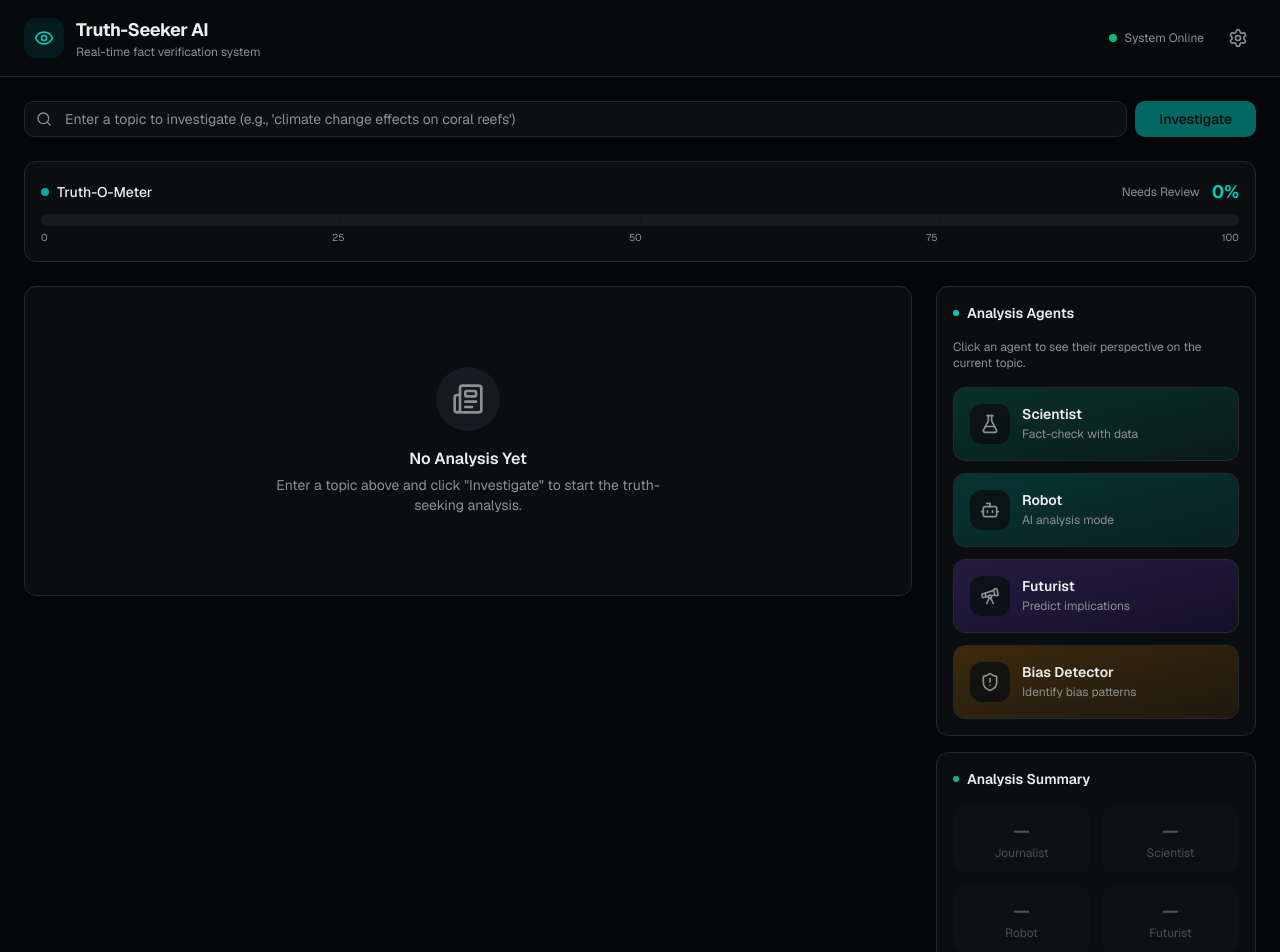
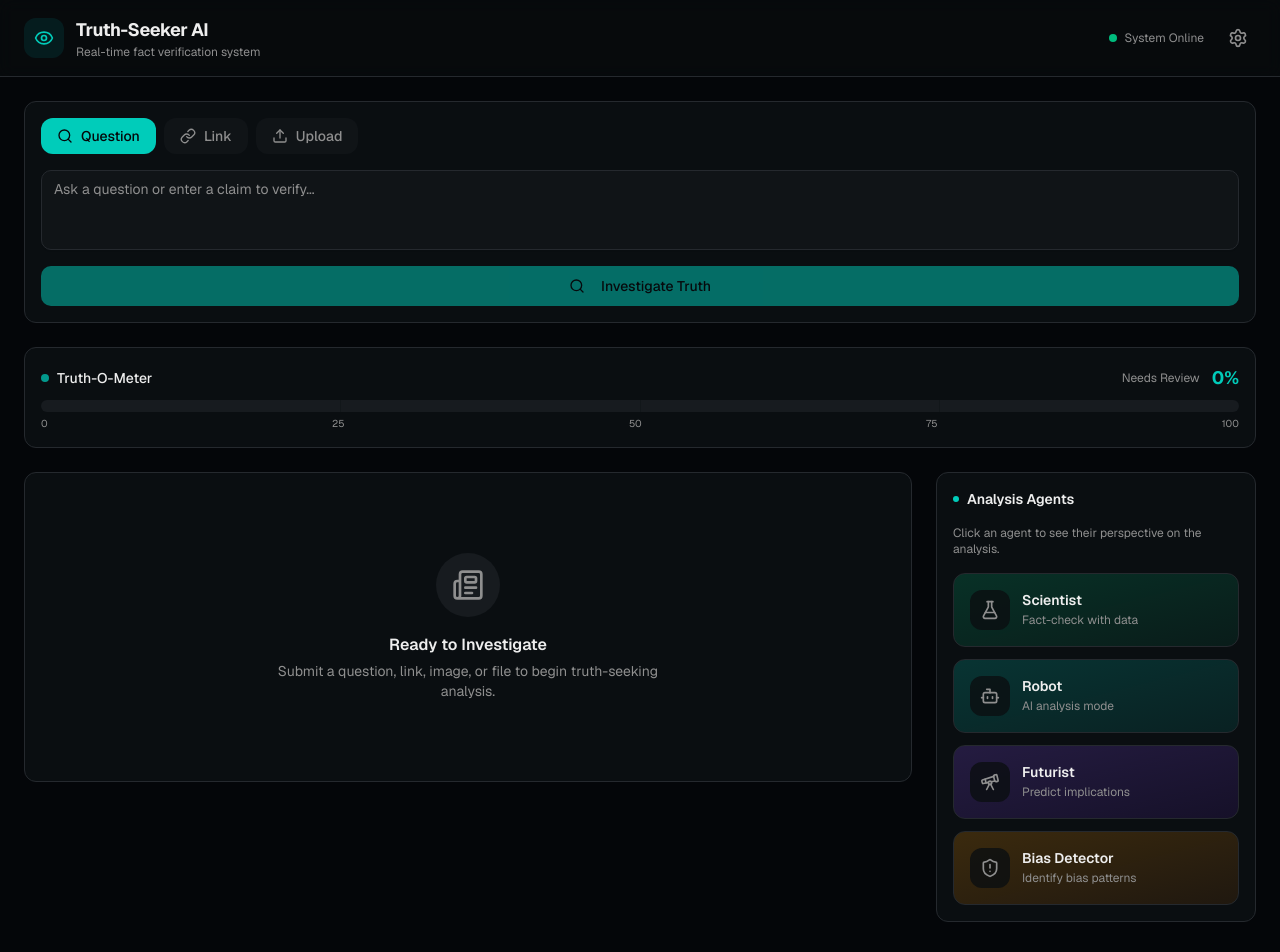
Before and after one commit to conwatcher/v0-ai-truth-dashboard, a Next.js app: page / in a window 1280 px wide. Shown: the top 952 px of the page. Built offline with nearby package versions, Linux system fonts and the light colour scheme.

Commit message:
feat: integrate QueryInput and external Truth-Seeker API\n\nUse QueryInput component and forward API requests to external service.

```diff
--- a/app/api/analyze/route.ts
+++ b/app/api/analyze/route.ts
@@ -1,27 +1,19 @@
 // API route to forward requests to your external Truth-Seeker Agent
 
+export interface AgentPerspective {
+  analysis: string
+  truthScore: number
+  keyFindings: string[]
+  confidence: number
+}
+
 export interface AgentResponse {
-  journalist: {
-    content: string
-    score: number
-  }
-  scientist: {
-    content: string
-    score: number
-  }
-  robot: {
-    content: string
-    score: number
-  }
-  futurist: {
-    content: string
-    score: number
-  }
-  biasDetector: {
-    content: string
-    score: number
-  }
-  overallScore: number
+  journalist: AgentPerspective
+  scientist: AgentPerspective
+  robot: AgentPerspective
+  futurist: AgentPerspective
+  biasDetector: AgentPerspective
+  overallTruthScore: number
   timestamp: string
 }
 
--- a/app/page.tsx
+++ b/app/page.tsx
@@ -1,131 +1,103 @@
 "use client"
 
-import { useState, useCallback } from "react"
+import { useState } from "react"
 import { DashboardHeader } from "@/components/dashboard-header"
 import { TruthMeter } from "@/components/truth-meter"
 import { AgentButton } from "@/components/agent-button"
-import { TopicSearch } from "@/components/topic-search"
-import { AnalysisDisplay } from "@/components/analysis-display"
+import { QueryInput, type QueryData } from "@/components/query-input"
+import { AnalysisDisplay, type AnalysisResult } from "@/components/analysis-display"
 
 type Agent = "journalist" | "scientist" | "robot" | "futurist" | "bias-detector"
-
-interface AnalysisResult {
-  content: string
-  score: number
-  agent: string
-  timestamp: string
-}
 
 const agents: Agent[] = ["scientist", "robot", "futurist", "bias-detector"]
 
 export default function DashboardPage() {
   const [activeAgent, setActiveAgent] = useState<Agent>("journalist")
-  const [currentTopic, setCurrentTopic] = useState("")
   const [isLoading, setIsLoading] = useState(false)
-  const [truthScore, setTruthScore] = useState(0)
+  const [result, setResult] = useState<AnalysisResult | null>(null)
+  const [queryInfo, setQueryInfo] = useState<{
+    type: "text" | "link" | "file" | "image"
+    content: string
+    fileName?: string
+  } | null>(null)
 
-  // Store results for each agent
-  const [results, setResults] = useState<Record<string, AnalysisResult | null>>({
-    journalist: null,
-    scientist: null,
-    robot: null,
-    futurist: null,
-    "bias-detector": null,
+  const handleSubmit = async (data: QueryData) => {
+    setIsLoading(true)
+    setActiveAgent("journalist")
+    setResult(null)
+
+    // Determine query type for display
+    let queryType: "text" | "link" | "file" | "image" = "text"
+    if (data.link) {
+      queryType = "link"
+    } else if (data.fileType?.startsWith("image/")) {
+      queryType = "image"
+    } else if (data.fileName) {
+      queryType = "file"
+    }
+
+    setQueryInfo({
+      type: queryType,
+      content: data.link || data.question,
+      fileName: data.fileName,
     })
 
-  const analyzeWithAgent = useCallback(async (topic: string, agent: Agent) => {
     try {
       const response = await fetch("/api/analyze", {
         method: "POST",
         headers: { "Content-Type": "application/json" },
-        body: JSON.stringify({ topic, agent }),
+        body: JSON.stringify(data),
       })
 
       if (!response.ok) {
         throw new Error("Analysis failed")
       }
 
-      const data: AnalysisResult = await response.json()
-      return data
+      const analysisResult: AnalysisResult = await response.json()
+      setResult(analysisResult)
     } catch (error) {
-      console.error(`[v0] Analysis error for ${agent}:`, error)
-      return null
-    }
-  }, [])
-
-  const handleSearch = async (topic: string) => {
-    setCurrentTopic(topic)
-    setIsLoading(true)
-    setActiveAgent("journalist")
-
-    // Clear previous results
-    setResults({
-      journalist: null,
-      scientist: null,
-      robot: null,
-      futurist: null,
-      "bias-detector": null,
-    })
-
-    // First, get the journalist analysis
-    const journalistResult = await analyzeWithAgent(topic, "journalist")
-
-    if (journalistResult) {
-      setResults((prev) => ({ ...prev, journalist: journalistResult }))
-      setTruthScore(journalistResult.score)
-    }
-
-    setIsLoading(false)
-  }
-
-  const handleAgentClick = async (agent: Agent) => {
-    // If clicking the same agent, go back to journalist
-    if (activeAgent === agent) {
-      setActiveAgent("journalist")
-      const journalistResult = results.journalist
-      if (journalistResult) {
-        setTruthScore(journalistResult.score)
-      }
-      return
-    }
-
-    setActiveAgent(agent)
-
-    // If we already have results for this agent, just display them
-    if (results[agent]) {
-      setTruthScore(results[agent]!.score)
-      return
-    }
-
-    // If we have a topic but no results for this agent, fetch them
-    if (currentTopic) {
-      setIsLoading(true)
-      const result = await analyzeWithAgent(currentTopic, agent)
-
-      if (result) {
-        setResults((prev) => ({ ...prev, [agent]: result }))
-        setTruthScore(result.score)
-      }
-
+      console.error("[v0] Analysis error:", error)
+    } finally {
       setIsLoading(false)
     }
   }
 
-  const currentResult = results[activeAgent]
+  const handleAgentClick = (agent: Agent) => {
+    if (activeAgent === agent) {
+      setActiveAgent("journalist")
+    } else {
+      setActiveAgent(agent)
+    }
+  }
+
+  // Get current truth score based on active agent
+  const getCurrentTruthScore = (): number => {
+    if (!result) return 0
+    const key = activeAgent === "bias-detector" ? "biasDetector" : activeAgent
+    const perspective = result[key as keyof Omit<AnalysisResult, "overallTruthScore" | "timestamp">]
+    return perspective?.truthScore || 0
+  }
+
+  // Check if agent has result
+  const hasAgentResult = (agent: Agent): boolean => {
+    if (!result) return false
+    const key = agent === "bias-detector" ? "biasDetector" : agent
+    return !!result[key as keyof Omit<AnalysisResult, "overallTruthScore" | "timestamp">]
+  }
 
   return (
     <div className="min-h-screen bg-background">
       <DashboardHeader />
 
       <main className="p-4 lg:p-6">
-        {/* Topic Search */}
+        {/* Query Input */}
         <div className="mb-6">
-          <TopicSearch onSearch={handleSearch} isLoading={isLoading && activeAgent === "journalist"} />
+          <QueryInput onSubmit={handleSubmit} isLoading={isLoading} />
         </div>
 
         {/* Truth-O-Meter */}
         <div className="mb-6">
-          <TruthMeter value={truthScore} />
+          <TruthMeter value={getCurrentTruthScore()} />
         </div>
 
         {/* Main Content Grid */}
@@ -133,18 +105,11 @@ export default function DashboardPage() {
           {/* Central Feed */}
           <div className="min-w-0">
             <AnalysisDisplay
-              content={currentResult?.content || null}
-              agent={activeAgent}
+              result={result}
+              activeAgent={activeAgent}
               isLoading={isLoading}
-              score={currentResult?.score || 0}
+              queryInfo={queryInfo || undefined}
             />
-
-            {/* Show current topic */}
-            {currentTopic && (
-              <div className="mt-4 text-sm text-muted-foreground">
-                <span className="font-medium text-foreground">Current Topic:</span> {currentTopic}
-              </div>
-            )}
           </div>
 
           {/* Right Sidebar */}
@@ -155,7 +120,7 @@ export default function DashboardPage() {
                 Analysis Agents
               </h2>
               <p className="text-xs text-muted-foreground mb-4">
-                Click an agent to see their perspective on the current topic.
+                Click an agent to see their perspective on the analysis.
               </p>
               <div className="grid grid-cols-1 sm:grid-cols-2 lg:grid-cols-1 gap-3">
                 {agents.map((agent) => (
@@ -164,35 +129,42 @@ export default function DashboardPage() {
                     agent={agent}
                     isActive={activeAgent === agent}
                     onClick={() => handleAgentClick(agent)}
-                    hasResult={!!results[agent]}
+                    hasResult={hasAgentResult(agent)}
                   />
                 ))}
               </div>
             </div>
 
             {/* Agent Results Summary */}
+            {result && (
               <div className="rounded-lg border border-border bg-card p-4">
                 <h2 className="text-sm font-semibold text-foreground mb-4 flex items-center gap-2">
                   <span className="h-1.5 w-1.5 rounded-full bg-emerald-500" />
                   Analysis Summary
                 </h2>
-              <div className="grid grid-cols-2 gap-3">
+                <div className="space-y-3">
+                  <div className="flex items-center justify-between p-3 rounded-lg bg-secondary/50">
+                    <span className="text-sm text-muted-foreground">Overall Truth Score</span>
+                    <span className={`text-xl font-bold ${getScoreColor(result.overallTruthScore)}`}>
+                      {result.overallTruthScore}%
+                    </span>
+                  </div>
+                  <div className="grid grid-cols-2 gap-2">
                     {(["journalist", ...agents] as Agent[]).map((agent) => {
-                  const result = results[agent]
+                      const key = agent === "bias-detector" ? "biasDetector" : agent
+                      const perspective = result[key as keyof Omit<AnalysisResult, "overallTruthScore" | "timestamp">]
                       return (
                         <button
                           key={agent}
-                      onClick={() => {
-                        if (result) {
-                          setActiveAgent(agent)
-                          setTruthScore(result.score)
-                        }
-                      }}
-                      disabled={!result}
-                      className="text-center p-3 rounded-lg bg-secondary/50 transition-colors hover:bg-secondary disabled:opacity-50 disabled:cursor-not-allowed"
+                          onClick={() => setActiveAgent(agent)}
+                          className={`text-center p-2 rounded-lg transition-colors ${
+                            activeAgent === agent
+                              ? "bg-primary/20 ring-1 ring-primary"
+                              : "bg-secondary/50 hover:bg-secondary"
+                          }`}
                         >
-                      <p className={`text-lg font-bold ${result ? getScoreColor(result.score) : "text-muted-foreground"}`}>
-                        {result ? `${result.score}%` : "—"}
+                          <p className={`text-base font-bold ${getScoreColor(perspective?.truthScore || 0)}`}>
+                            {perspective?.truthScore || 0}%
                           </p>
                           <p className="text-xs text-muted-foreground capitalize">
                             {agent.replace("-", " ")}
@@ -202,6 +174,8 @@ export default function DashboardPage() {
                     })}
                   </div>
                 </div>
+              </div>
+            )}
           </aside>
         </div>
       </main>
--- a/components/analysis-display.tsx
+++ b/components/analysis-display.tsx
@@ -1,47 +1,79 @@
 "use client"
 
-import { Newspaper, FlaskConical, Bot, Telescope, ShieldAlert, Loader2 } from "lucide-react"
+import { Newspaper, FlaskConical, Bot, Telescope, ShieldAlert, Loader2, FileText, Link as LinkIcon, Image as ImageIcon } from "lucide-react"
 import { cn } from "@/lib/utils"
 
-interface AnalysisDisplayProps {
-  content: string | null
-  agent: string
-  isLoading: boolean
-  score: number
+export interface AgentPerspective {
+  analysis: string
+  truthScore: number
+  keyFindings: string[]
+  confidence: number
 }
 
-const agentConfig: Record<string, { icon: typeof Newspaper; label: string; color: string }> = {
+export interface AnalysisResult {
+  journalist: AgentPerspective
+  scientist: AgentPerspective
+  robot: AgentPerspective
+  futurist: AgentPerspective
+  biasDetector: AgentPerspective
+  overallTruthScore: number
+  timestamp: string
+}
+
+interface AnalysisDisplayProps {
+  result: AnalysisResult | null
+  activeAgent: "journalist" | "scientist" | "robot" | "futurist" | "bias-detector"
+  isLoading: boolean
+  queryInfo?: {
+    type: "text" | "link" | "file" | "image"
+    content: string
+    fileName?: string
+  }
+}
+
+const agentConfig: Record<string, { icon: typeof Newspaper; label: string; color: string; description: string }> = {
   journalist: {
     icon: Newspaper,
     label: "Journalist Report",
     color: "text-primary",
+    description: "Investigative analysis and fact-finding"
   },
   scientist: {
     icon: FlaskConical,
     label: "Scientific Analysis",
     color: "text-emerald-500",
+    description: "Evidence-based evaluation"
   },
   robot: {
     icon: Bot,
     label: "AI Logic Analysis",
     color: "text-sky-500",
+    description: "Logical consistency check"
   },
   futurist: {
     icon: Telescope,
     label: "Future Implications",
     color: "text-violet-500",
+    description: "Predictive impact assessment"
   },
   "bias-detector": {
     icon: ShieldAlert,
     label: "Bias Detection Report",
     color: "text-amber-500",
+    description: "Source bias and slant analysis"
   },
+}
+
+const queryTypeIcons = {
+  text: FileText,
+  link: LinkIcon,
+  file: FileText,
+  image: ImageIcon
 }
 
 function formatContent(content: string) {
   const lines = content.split('\n')
   return lines.map((line, index) => {
-    // Headers (all caps with colon)
     if (/^[A-Z][A-Z\s]+:/.test(line.trim())) {
       return (
         <h3 key={index} className="font-semibold text-foreground mt-4 mb-2 first:mt-0">
@@ -49,7 +81,6 @@ function formatContent(content: string) {
         </h3>
       )
     }
-    // Bullet points
     if (line.trim().startsWith('-') || line.trim().startsWith('•')) {
       return (
         <li key={index} className="text-muted-foreground ml-4 mb-1">
@@ -57,7 +88,6 @@ function formatContent(content: string) {
         </li>
       )
     }
-    // Regular paragraphs
     if (line.trim()) {
       return (
         <p key={index} className="text-muted-foreground mb-2">
@@ -69,9 +99,15 @@ function formatContent(content: string) {
   })
 }
 
-export function AnalysisDisplay({ content, agent, isLoading, score }: AnalysisDisplayProps) {
-  const config = agentConfig[agent] || agentConfig.journalist
+export function AnalysisDisplay({ result, activeAgent, isLoading, queryInfo }: AnalysisDisplayProps) {
+  const config = agentConfig[activeAgent] || agentConfig.journalist
   const Icon = config.icon
+
+  // Map activeAgent to result key
+  const resultKey = activeAgent === "bias-detector" ? "biasDetector" : activeAgent
+  const perspective = result?.[resultKey as keyof Omit<AnalysisResult, "overallTruthScore" | "timestamp">]
+
+  const QueryIcon = queryInfo ? queryTypeIcons[queryInfo.type] : FileText
 
   if (isLoading) {
     return (
@@ -79,14 +115,14 @@ export function AnalysisDisplay({ content, agent, isLoading, score }: AnalysisDi
         <div className="flex flex-col items-center justify-center gap-4 py-12">
           <Loader2 className="h-8 w-8 animate-spin text-primary" />
           <p className="text-sm text-muted-foreground">
-            {agent === "journalist" ? "Researching topic..." : `Running ${config.label.toLowerCase()}...`}
+            Running Truth-Seeker analysis...
           </p>
         </div>
       </div>
     )
   }
 
-  if (!content) {
+  if (!result || !perspective) {
     return (
       <div className="rounded-lg border border-border bg-card p-8">
         <div className="flex flex-col items-center justify-center gap-4 py-12 text-center">
@@ -94,9 +130,9 @@ export function AnalysisDisplay({ content, agent, isLoading, score }: AnalysisDi
             <Newspaper className="h-8 w-8 text-muted-foreground" />
           </div>
           <div>
-            <h3 className="font-semibold text-foreground mb-1">No Analysis Yet</h3>
+            <h3 className="font-semibold text-foreground mb-1">Ready to Investigate</h3>
             <p className="text-sm text-muted-foreground max-w-sm">
-              Enter a topic above and click &quot;Investigate&quot; to start the truth-seeking analysis.
+              Submit a question, link, image, or file to begin truth-seeking analysis.
             </p>
           </div>
         </div>
@@ -107,30 +143,73 @@ export function AnalysisDisplay({ content, agent, isLoading, score }: AnalysisDi
   return (
     <div className="rounded-lg border border-border bg-card overflow-hidden">
       {/* Header */}
-      <div className="flex items-center justify-between border-b border-border bg-secondary/30 px-5 py-3">
+      <div className="border-b border-border bg-secondary/30 px-5 py-3">
+        <div className="flex items-center justify-between">
           <div className="flex items-center gap-2">
             <Icon className={cn("h-5 w-5", config.color)} />
+            <div>
               <h2 className="font-semibold text-foreground">{config.label}</h2>
+              <p className="text-xs text-muted-foreground">{config.description}</p>
             </div>
-        <div className="flex items-center gap-2">
-          <span className="text-xs text-muted-foreground">Score:</span>
+          </div>
+          <div className="flex items-center gap-4">
+            <div className="text-right">
+              <span className="text-xs text-muted-foreground block">Truth Score</span>
               <span className={cn(
-            "text-sm font-bold",
-            score >= 80 && "text-emerald-500",
-            score >= 60 && score < 80 && "text-primary",
-            score >= 40 && score < 60 && "text-amber-500",
-            score < 40 && "text-destructive"
+                "text-lg font-bold",
+                perspective.truthScore >= 80 && "text-emerald-500",
+                perspective.truthScore >= 60 && perspective.truthScore < 80 && "text-primary",
+                perspective.truthScore >= 40 && perspective.truthScore < 60 && "text-amber-500",
+                perspective.truthScore < 40 && "text-destructive"
               )}>
-            {score}%
+                {perspective.truthScore}%
+              </span>
+            </div>
+            <div className="text-right">
+              <span className="text-xs text-muted-foreground block">Confidence</span>
+              <span className="text-lg font-bold text-foreground">
+                {perspective.confidence}%
               </span>
             </div>
           </div>
+        </div>
+
+        {/* Query info */}
+        {queryInfo && (
+          <div className="mt-3 flex items-start gap-2 p-3 rounded-lg bg-background/50">
+            <QueryIcon className="h-4 w-4 text-muted-foreground mt-0.5 shrink-0" />
+            <div className="min-w-0">
+              <p className="text-xs text-muted-foreground uppercase tracking-wide mb-0.5">
+                {queryInfo.type === "image" ? "Image" : queryInfo.type === "file" ? "File" : queryInfo.type === "link" ? "Link" : "Question"}
+              </p>
+              <p className="text-sm text-foreground break-words">
+                {queryInfo.fileName || queryInfo.content}
+              </p>
+            </div>
+          </div>
+        )}
+      </div>
 
       {/* Content */}
-      <div className="p-5 max-h-[600px] overflow-y-auto">
-        <div className="prose prose-sm prose-invert max-w-none">
-          {formatContent(content)}
+      <div className="p-5 max-h-[500px] overflow-y-auto">
+        <div className="prose prose-sm prose-invert max-w-none mb-6">
+          {formatContent(perspective.analysis)}
         </div>
+
+        {/* Key Findings */}
+        {perspective.keyFindings && perspective.keyFindings.length > 0 && (
+          <div className="border-t border-border pt-4">
+            <h4 className="text-sm font-semibold text-foreground mb-3">Key Findings</h4>
+            <ul className="space-y-2">
+              {perspective.keyFindings.map((finding, index) => (
+                <li key={index} className="flex items-start gap-2">
+                  <div className={cn("h-1.5 w-1.5 rounded-full mt-2 shrink-0 bg-primary")} />
+                  <span className="text-sm text-muted-foreground">{finding}</span>
+                </li>
+              ))}
+            </ul>
+          </div>
+        )}
       </div>
     </div>
   )
```
Lines whose indentation alone changed are shown as unchanged.
